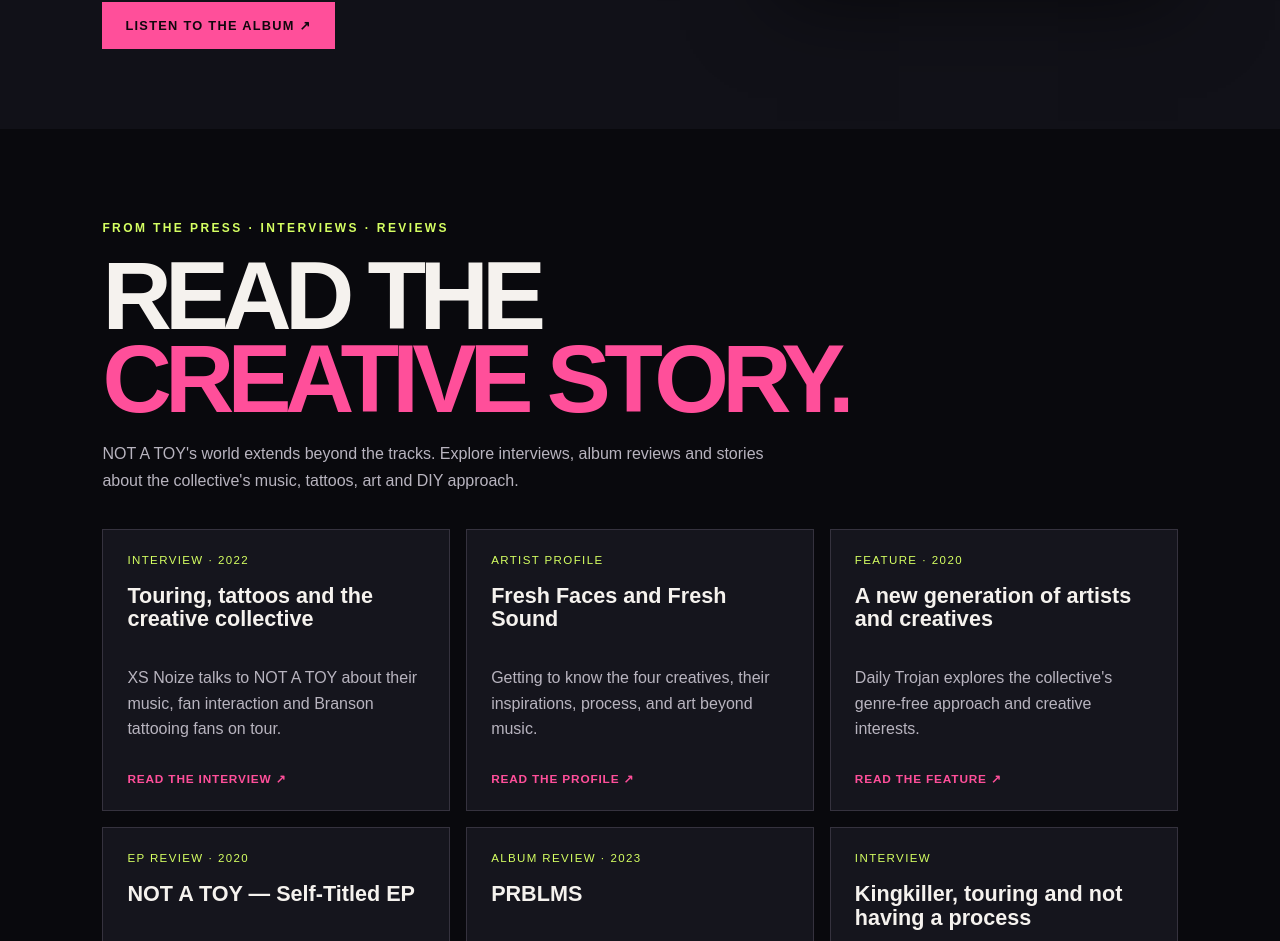
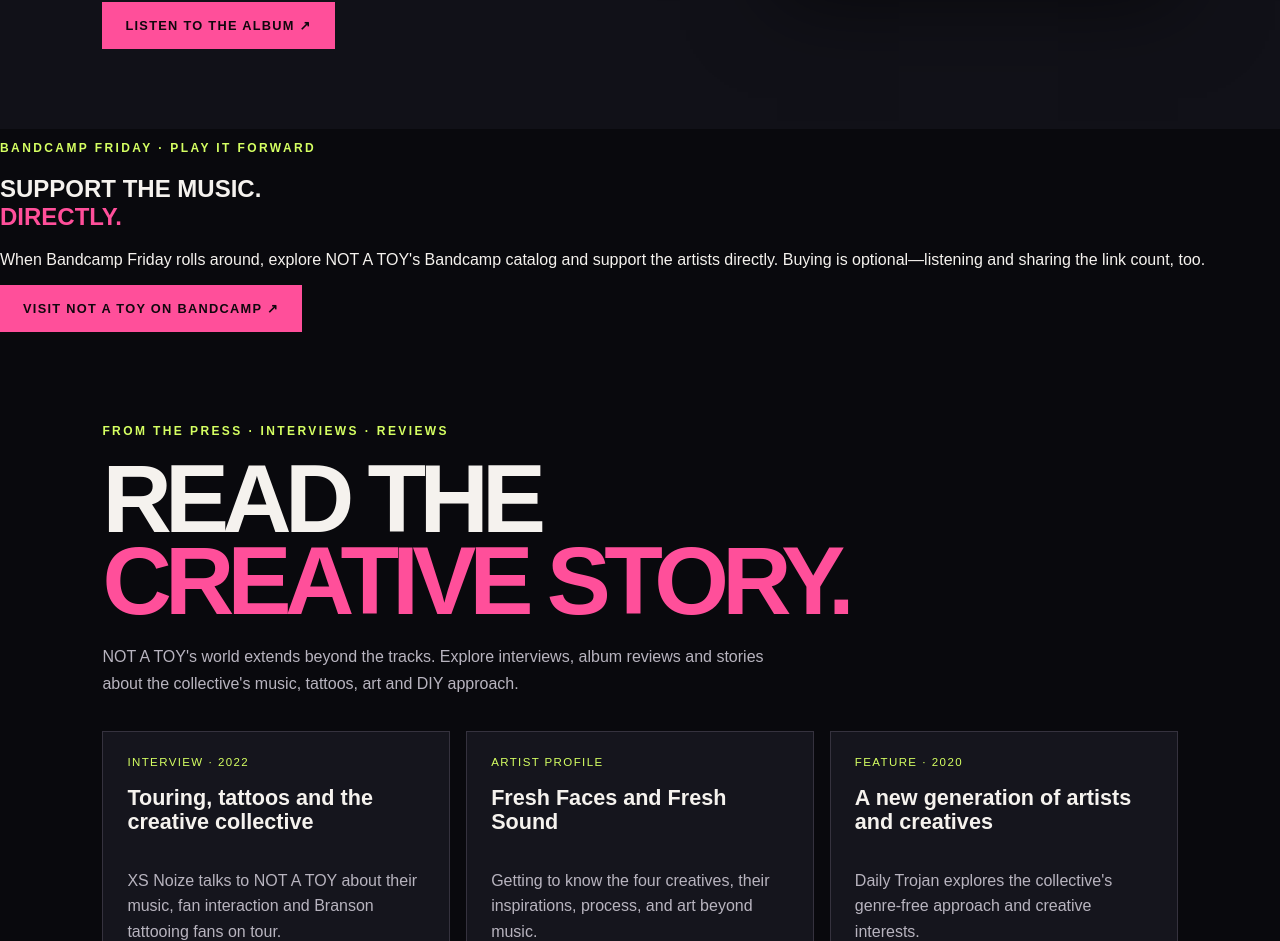
Before and after one commit to Loptr-Lab/pay-it-forward, a Next.js app: page /adventure in a window 1280 px wide. Shown: the part 2847-3788 px from the top of the page. Built offline with nearby package versions, Linux system fonts and the light colour scheme.

Commit message:
Add Bandcamp Friday support link for NOT A TOY

```diff
--- a/src/app/adventure/page.tsx
+++ b/src/app/adventure/page.tsx
@@ -16,6 +16,7 @@ export default function AdventurePage() {
     <section className="quest-intro" id="quests"><p className="eyebrow">PICK ONE · OR MAKE YOUR OWN</p><h2>THE PRE-SHOW<br/>SIDE QUESTS.</h2><p>There is no sequence and no score. Start anywhere. Do one activity on the way to the show, do all six at home, or simply listen.</p></section>
     <section className="quest-grid">{quests.map((q,i)=><article className="quest-card" key={q.tag}><div className="quest-card-head"><span>{q.tag}</span><span className="quest-number">0{i+1}</span></div><h3>{q.title}</h3><p>{q.body}</p><div className="quest-prompt"><strong>{q.action}</strong><span>{q.prompt}</span><a className="quest-link" href={q.link} target={q.link.startsWith("/") ? undefined : "_blank"} rel={q.link.startsWith("/") ? undefined : "noreferrer"}>{q.linkLabel}</a></div></article>)}</section>
     <section className="music-thread" id="discover"><div><p className="eyebrow">MUSIC THREAD</p><h2>FILTHY YUCK!<br/><em>ON REPEAT.</em></h2><p>Start with the new album. Choose a track, follow a feeling, then branch out into a local artist or a song someone recommends.</p><a className="button primary" href="https://music.apple.com/us/album/filthy-yuck/6803206084" target="_blank" rel="noreferrer">LISTEN TO THE ALBUM ↗</a></div><div className="music-thread-art"><img src="https://api.arktide.com/api/v1/public/credits/art/AcWs0NtS5WAce5fezvcfqGbI89H7sxcprqYHidDH-iLYohSSR4GPitcpHEf9rEfGX-5jvV4p3zF_Fovtk2jO-oMo6m-N3SCTgs5birR6JlpT" alt="FILTHY YUCK! album artwork"/></div></section>
+    <section className="bandcamp-friday" id="bandcamp-friday"><p className="eyebrow">BANDCAMP FRIDAY · PLAY IT FORWARD</p><h2>SUPPORT THE MUSIC.<br/><em>DIRECTLY.</em></h2><p>When Bandcamp Friday rolls around, explore NOT A TOY's Bandcamp catalog and support the artists directly. Buying is optional—listening and sharing the link count, too.</p><a className="button primary" href="https://notatoy.bandcamp.com/album/not-a-toy" target="_blank" rel="noreferrer">VISIT NOT A TOY ON BANDCAMP ↗</a></section>
     <section className="press-library" id="press"><p className="eyebrow">FROM THE PRESS · INTERVIEWS · REVIEWS</p><h2>READ THE<br/><em>CREATIVE STORY.</em></h2><p className="press-intro">NOT A TOY's world extends beyond the tracks. Explore interviews, album reviews and stories about the collective's music, tattoos, art and DIY approach.</p><div className="press-grid">
       <a className="press-card" href="https://www.xsnoize.com/interview-not-a-toy-on-new-music-their-highlights-of-2022/" target="_blank" rel="noreferrer"><span>INTERVIEW · 2022</span><h3>Touring, tattoos and the creative collective</h3><p>XS Noize talks to NOT A TOY about their music, fan interaction and Branson tattooing fans on tour.</p><b>READ THE INTERVIEW ↗</b></a>
       <a className="press-card" href="https://ascribemagazine.com/fresh-faces-and-fresh-sound-getting-to-know-not-a-toy/" target="_blank" rel="noreferrer"><span>ARTIST PROFILE</span><h3>Fresh Faces and Fresh Sound</h3><p>Getting to know the four creatives, their inspirations, process, and art beyond music.</p><b>READ THE PROFILE ↗</b></a>
```
